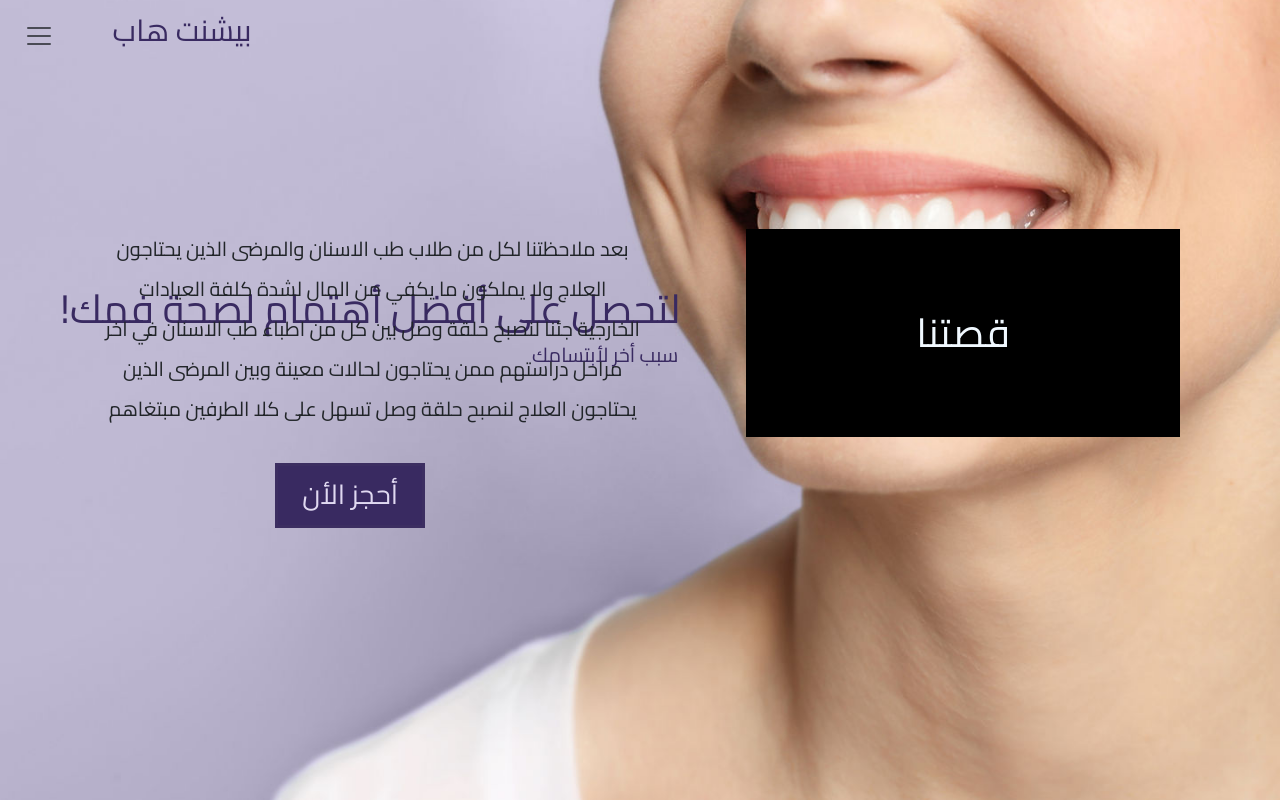
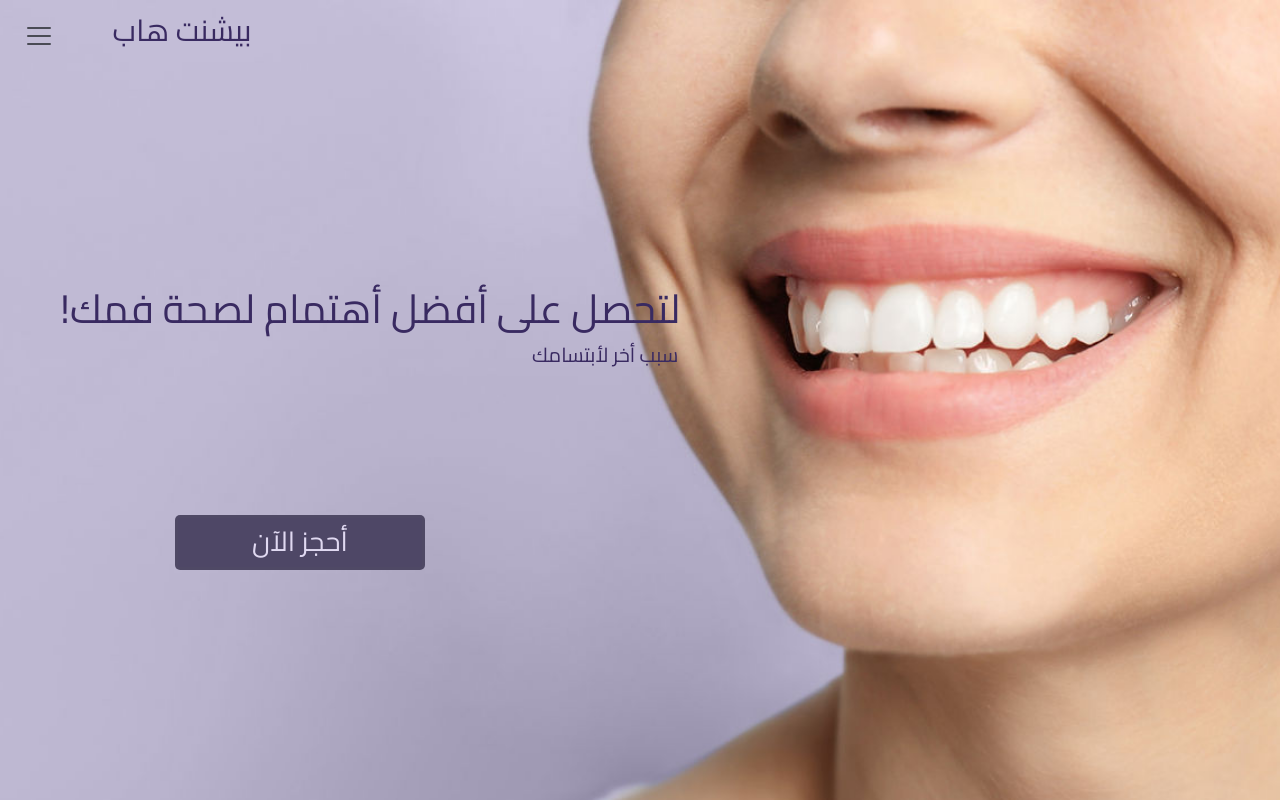
Before and after one commit to pulloxz/patienthub_project, a React (Create React App) app: page / in a window 1280 px wide. Built offline with nearby package versions, Linux system fonts and the light colour scheme.

Commit message:
pages_updates

```diff
--- a/src/App.js
+++ b/src/App.js
@@ -1,18 +1,18 @@
 import 'bootstrap/dist/css/bootstrap.css';
 import './App.css';
-// import Navbar from './components/navbar';
 import HomePage from './pages/HomePage';
 import './pages/HomePage1.css'
-import storyPage from './pages/story';
+import StoryPage from './pages/story';
+import './pages/story.css'
 
 
 function App() {
   return (
 
-    <div className="App">
+    <div className="App" style={{overflow:'auto'}}>
 
       <HomePage></HomePage>
-      <storyPage></storyPage>
+      <StoryPage/>
     </div>
 
   );
--- a/src/index.css
+++ b/src/index.css
@@ -14,3 +14,9 @@ code {
   font-family: source-code-pro, Menlo, Monaco, Consolas, 'Courier New',
     monospace;
 }
+html,
+body,
+#root {
+  height: 100%;
+  overflow: auto;
+}
--- a/src/pages/HomePage.jsx
+++ b/src/pages/HomePage.jsx
@@ -2,18 +2,26 @@ import Container from 'react-bootstrap/Container';
 import Nav from 'react-bootstrap/Nav';
 import Navbar from 'react-bootstrap/Navbar';
 import Offcanvas from 'react-bootstrap/Offcanvas';
+import React, { Component } from 'react';
+import '../App.css';
+// import StoryPage from './story.jsx';
+import './story.css'
 
-function HomePage() {
+class HomePage extends Component {
+  state = {};
+
+  render() {
     return (
+      <div className="maincomponent">
         <header>
           {[false].map((expand) => (
-        <Navbar key={expand}  expand={expand}>
-          <Container fluid >
+            <Navbar key={expand} expand={expand}>
+              <Container fluid>
                 <div>
-            <Navbar.Toggle className='border border-0'/>
-            <Navbar.Text href="#" class="t1"> بيشنت هاب</Navbar.Text>
+                  <Navbar.Toggle className='border border-0' />
+                  <Navbar.Text href="#" className="t1"> بيشنت هاب</Navbar.Text>
                 </div>
-            <Navbar.Offcanvas  placement="end">
+                <Navbar.Offcanvas placement="end">
                   <Offcanvas.Header closeButton>
                     <Offcanvas.Title> بيشنت هاب </Offcanvas.Title>
                   </Offcanvas.Header>
@@ -26,24 +34,122 @@ function HomePage() {
                 </Navbar.Offcanvas>
               </Container>
               <div>
-          <h1 class="t2">!لتحصل على أفضل أهتمام لصحة فمك</h1>
-          <h5 class="t3">سبب أخر لأبتسامك</h5>
-          <div class="container mt-3">
-          <button type="button" class="t4">أحجز الأن</button> </div>
+                <h1 className="t2">!لتحصل على أفضل أهتمام لصحة فمك</h1>
+                <h5 className="t3">سبب أخر لأبتسامك</h5>
+                <div className="container mt-3">
+                  <button type="button" className="t4">أحجز الآن</button>
                 </div>
-          <center><div class="about">
-     <h1>قصتنا</h1>
-     <p> بعد ملاحظتنا لكل من طلاب طب الاسنان والمرضى الذين يحتاجون <br/> العلاج ولا يملكون ما يكفي من المال لشدة كلفة العيادات <br/>الخارجية جئنا لنصبح حلقة وصل بين كل من اطباء طب الاسنان في اخر<br/> مراحل دراستهم ممن يحتاجون لحالات معينة وبين المرضى الذين <br/>يحتاجون العلاج لنصبح حلقة وصل تسهل على كلا الطرفين مبتغاهم</p>
-       </div></center>
+              </div>
             </Navbar>
-
-
-      )
-     ) }
-
+          ))}
         </header>
 
+        {/* <StoryPage/> */}
+      </div>
     );
+  }
 }
 
 export default HomePage;
+
+
+
+// import Container from 'react-bootstrap/Container';
+// import Nav from 'react-bootstrap/Nav';
+// import Navbar from 'react-bootstrap/Navbar';
+// import Offcanvas from 'react-bootstrap/Offcanvas';
+// import React, { Component } from 'react';
+// import './story.jsx'
+// import '../App.css'
+
+// class HomePage extends Component {
+
+//   state = {  }
+//   render() {
+//     return (
+//       <header>
+//       {[false].map((expand) => (
+//         <Navbar key={expand}  expand={expand}>
+//           <Container fluid >
+//             <div>
+//             <Navbar.Toggle className='border border-0'/>
+//             <Navbar.Text href="#" class="t1"> بيشنت هاب</Navbar.Text>
+//              </div>
+//             <Navbar.Offcanvas  placement="end">
+//               <Offcanvas.Header closeButton>
+//                 <Offcanvas.Title> بيشنت هاب </Offcanvas.Title>
+//               </Offcanvas.Header>
+//               <Offcanvas.Body>
+//                 <Nav className="justify-content-end flex-grow-1 pe-3">
+//                   <Nav.Link href="#action1">Home</Nav.Link>
+//                   <Nav.Link href="#action2">Link</Nav.Link>
+//                 </Nav>
+//               </Offcanvas.Body>
+//             </Navbar.Offcanvas>
+//           </Container>
+//           <div>
+//           <h1 class="t2">!لتحصل على أفضل أهتمام لصحة فمك</h1>
+//           <h5 class="t3">سبب أخر لأبتسامك</h5>
+//           <div class="container mt-3">
+//           <button type="button" class="t4">أحجز الآن</button> </div>
+//           </div>
+
+//         </Navbar>
+
+
+//       )
+//      ) }
+
+//     </header>
+//     <storyPage />
+
+//      );
+//   }
+// }
+
+// export default HomePage;
+
+// function HomePage() {
+//   return (
+//     <header>
+//       {[false].map((expand) => (
+//         <Navbar key={expand}  expand={expand}>
+//           <Container fluid >
+//             <div>
+//             <Navbar.Toggle className='border border-0'/>
+//             <Navbar.Text href="#" class="t1"> بيشنت هاب</Navbar.Text>
+//              </div>
+//             <Navbar.Offcanvas  placement="end">
+//               <Offcanvas.Header closeButton>
+//                 <Offcanvas.Title> بيشنت هاب </Offcanvas.Title>
+//               </Offcanvas.Header>
+//               <Offcanvas.Body>
+//                 <Nav className="justify-content-end flex-grow-1 pe-3">
+//                   <Nav.Link href="#action1">Home</Nav.Link>
+//                   <Nav.Link href="#action2">Link</Nav.Link>
+//                 </Nav>
+//               </Offcanvas.Body>
+//             </Navbar.Offcanvas>
+//           </Container>
+//           <div>
+//           <h1 class="t2">!لتحصل على أفضل أهتمام لصحة فمك</h1>
+//           <h5 class="t3">سبب أخر لأبتسامك</h5>
+//           <div class="container mt-3">
+//           <button type="button" class="t4">أحجز الآن</button> </div>
+//           </div>
+//           {/* <center><div class="about">
+//      <h1>قصتنا</h1>
+//      <p> بعد ملاحظتنا لكل من طلاب طب الاسنان والمرضى الذين يحتاجون <br/> العلاج ولا يملكون ما يكفي من المال لشدة كلفة العيادات <br/>الخارجية جئنا لنصبح حلقة وصل بين كل من اطباء طب الاسنان في اخر<br/> مراحل دراستهم ممن يحتاجون لحالات معينة وبين المرضى الذين <br/>يحتاجون العلاج لنصبح حلقة وصل تسهل على كلا الطرفين مبتغاهم</p>
+//        </div></center> */}
+//         </Navbar>
+
+
+//       )
+//      ) }
+
+//     </header>
+
+//   );
+// }
+
+// export default HomePage;
--- a/src/pages/HomePage1.css
+++ b/src/pages/HomePage1.css
@@ -18,54 +18,25 @@
   margin-left: 530px;
 }
 .t4 {
-  margin-top: 80px;
-  background: #392a61;
+  position: absolute;
+  top: 515px;
+  left: 175px;
+  width: 250px;
+  height: 55px;
+  background: #4E4766;
   border: 0.2rem solid #615e5e13;
-  color:#e0d9f1;
+  border-radius: 5px;
+  color: #e0d9f1;
   font-size: 1.7rem;
-  margin-left: 020px;
-  height: 65px;
-  width: 150px;
   font-family: 'Cairo', sans-serif;
+}
+
+.t4:hover {
+  background-color: #282c34;
+  color: #b7bac2;
+}
+.maincomponent{
+  height: 700px;
+  overflow: auto;
 
 }
-.t4:hover {
-  background-color:#282c34;
-  color: #b7bac2;
-}
-.body{
-  direction: rtl;
-  position:absolute;
-
-}
-
-
-.about h1{
-
-  text-align: right ;
-  background-color: black;
-  color: aliceblue;
-  margin-top: 90px;
-  margin-right: 100px;
-  padding-right : 170px;
-  padding-left:170px;
-  padding-top:80px;
-  padding-bottom:80px;
-  font-family: 'Cairo', sans-serif;
-  float:right;
-
-
-}
-.about p {
-  position:absolute;
-  right: 550px;
-  line-height: 2;
-  margin-top: 10px;
-  font-family:'Cairo', sans-serif ;
-  padding-top : 80px;
- margin-right:90px;
-  font-size:20px;
-
-
-
-}
--- /dev/null
+++ b/src/pages/availabledates.jsx
@@ -0,0 +1 @@
+export const availableDates = ['2023-06-23', '2023-06-25', '2023-06-28'];
--- /dev/null
+++ b/src/pages/story.css
@@ -0,0 +1,34 @@
+.about h1{
+
+    text-align: center ;
+    background-color: black;
+    color: aliceblue;
+    display: flex;
+    margin-top: 80px;
+    margin-right: 0px;
+    padding-right : 170px;
+    padding-left:300px;
+    padding-top:130px;
+    padding-bottom:80px;
+    font-family: 'Cairo', sans-serif;
+    float:right;
+
+
+  }
+  .about p {
+    position:absolute;
+    right: 550px;
+    line-height: 2;
+    margin-top: 10px;
+    font-family:'Cairo', sans-serif ;
+    padding-top : 80px;
+   margin-right:90px;
+    font-size:20px;
+
+
+
+  }
+  .all {
+    margin-top: 30px;
+
+  }
--- a/src/pages/story.jsx
+++ b/src/pages/story.jsx
@@ -1,8 +1,8 @@
-import {Component} from "react";
-class storyPage extends Component {
+import { Component } from "react";
+class StoryPage extends Component {
     render() {
-        return (<div>
-            <center><div class="about">
+        return (<div className="all">
+            <center><div className="about">
      <h1>قصتنا</h1>
      <p> بعد ملاحظتنا لكل من طلاب طب الاسنان والمرضى الذين يحتاجون <br/> العلاج ولا يملكون ما يكفي من المال لشدة كلفة العيادات <br/>الخارجية جئنا لنصبح حلقة وصل بين كل من اطباء طب الاسنان في اخر<br/> مراحل دراستهم ممن يحتاجون لحالات معينة وبين المرضى الذين <br/>يحتاجون العلاج لنصبح حلقة وصل تسهل على كلا الطرفين مبتغاهم</p>
        </div></center></div>
@@ -10,4 +10,4 @@ class storyPage extends Component {
     }
 }
 
-export default storyPage ;
+export default StoryPage ;
```
Also changed, not shown: package.json (+7 -0 lines), src/App.css (+10 -0 lines), src/pages/bookingPage.jsx (+58 -28 lines), src/pages/bookingpage.css (+26 -0 lines), 1 other file (tests, documents, lock files or other folders). Lines whose indentation alone changed are shown as unchanged.
